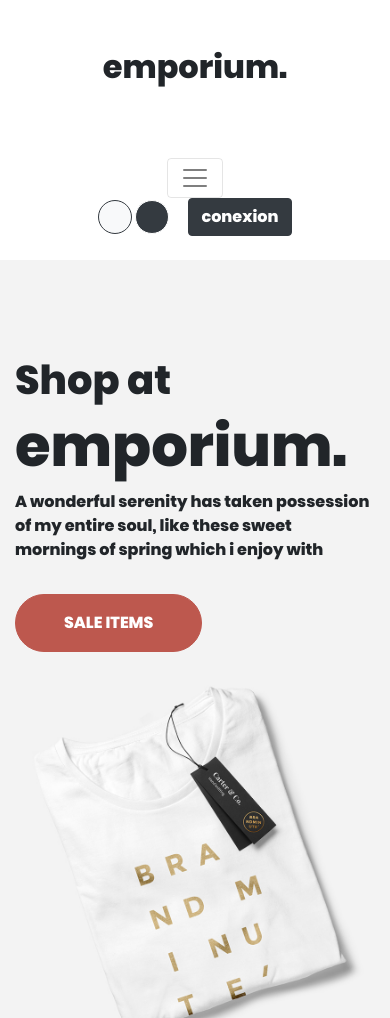
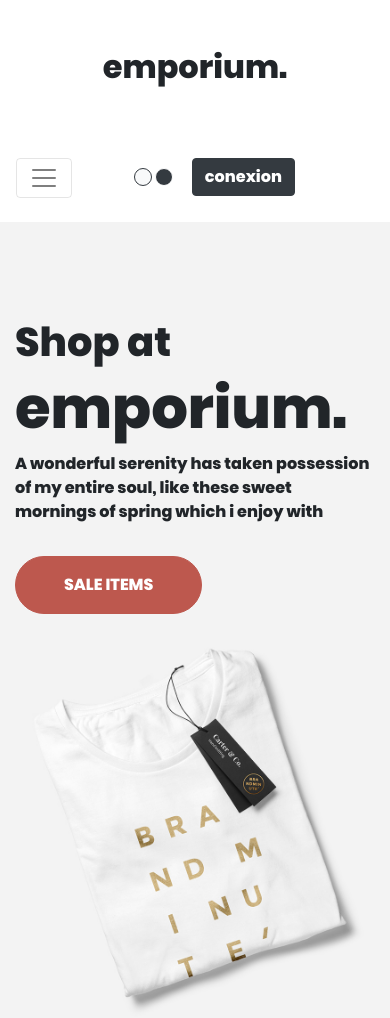
Before and after one commit to SnYoussef07/Emporium-Sn, a website: page index.html in a window 390 px wide. Shown: the top 1018 px of the page. Drawn offline with nearby package versions, Linux system fonts and the light colour scheme.

Commit message:
Fin Responsiv de la Nav

```diff
--- a/index.html
+++ b/index.html
@@ -17,12 +17,14 @@
     <!-- Navbar -->
     <nav class="navbar navbar-expand-lg navbar-light bg-white switchColor">
       <div class="row mb-3 text-center">
-        <div class="col-lg-2">
+        <div class="col-sm-12 col-lg-2 col-md-2">
           <h4>
             <a class="navbar-brand d-none" href="#"
               ><strong>emporium.</strong></a
             >
           </h4>
+        </div>
+        <div class="col-sm-6 col-lg-7 col-md-7 ulNav">
           <button
             class="navbar-toggler"
             type="button"
@@ -34,8 +36,6 @@
           >
             <span class="navbar-toggler-icon"></span>
           </button>
-        </div>
-        <div class="col-lg-7">
           <div class="collapse navbar-collapse" id="navbarSupportedContent">
             <ul class="navbar-nav mx-auto">
               <li class="nav-item active mr-3">
@@ -59,13 +59,13 @@
             </ul>
           </div>
         </div>
-        <div class="col-lg-3">
+        <div class="col-sm-6 col-lg-3 col-md-3 formNav">
           <button
-            class="btn btn-light border border-dark p-3 rounded-circle"
+            class="btn btn-light border border-dark p-2 rounded-circle"
             id="btnWhite"
           ></button>
           <button
-            class="btn btn-dark border border-dark p-3 rounded-circle border-white"
+            class="btn btn-dark border border-dark p-2 rounded-circle border-white"
             id="btnDark"
           ></button>
           <button class="btn btn-dark ml-3" id="btnModal">conexion</button>
@@ -99,7 +99,11 @@
               <input type="text" placeholder="Age" class="mb-3 mr-3" />
               <input type="text" placeholder="Email" class="mb-3 mr-3" />
             </div>
-            <input type="password" placeholder="Mot de passe" class="mx-auto mb-3" />
+            <input
+              type="password"
+              placeholder="Mot de passe"
+              class="mx-auto mb-3"
+            />
             <button class="btn btn-success">Submit</button>
           </div>
         </div>
--- a/src/sass/_mediaQuery.scss
+++ b/src/sass/_mediaQuery.scss
@@ -22,6 +22,15 @@
           width: 35%;
         }
       }
+    }
+  }
+
+  .navbar {
+    .formNav {
+      width: 90%;
+    }
+    .row {
+      text-align: left !important;
     }
   }
 }
@@ -67,4 +76,13 @@
       }
     }
   }
+
+  .navbar {
+    .formNav {
+      width: 90%;
+    }
+    .ulNav {
+      width: 10%;
+    }
+  }
 }
```
Also changed, not shown: public/css/style.css, 1 other file.
